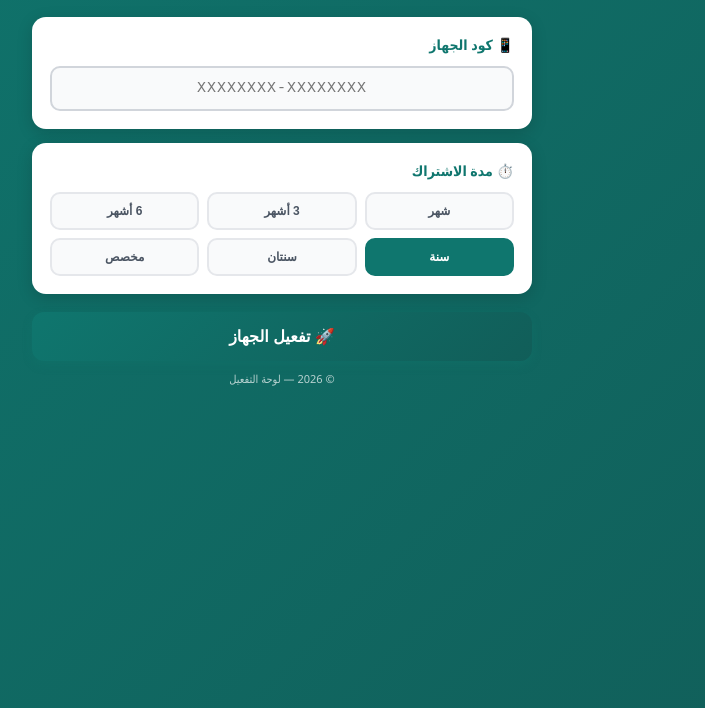
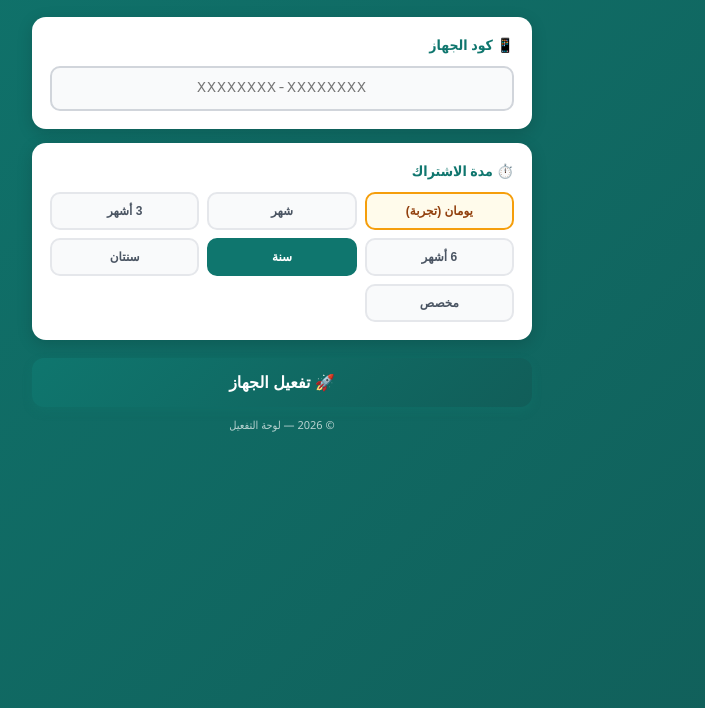
Before and after one commit to alibassam77-cyber/license-admin, a plain HTML site: page index.html in a window 1280 px wide. Shown: the part 92-800 px from the top of the page, without its empty margins (358-1063 px from the left). Drawn offline with Linux system fonts and the light colour scheme.

Commit message:
Update index.html

```diff
--- a/index.html
+++ b/index.html
@@ -46,6 +46,12 @@
     border-color: #0f766e; background: #0f766e; color: white;
   }
   .duration-btn:active { transform: scale(0.95); }
+  .duration-btn.test-mode {
+    border-color: #f59e0b; background: #fffbeb; color: #92400e;
+  }
+  .duration-btn.test-mode.active {
+    background: #f59e0b; color: white;
+  }
   .custom-days { margin-top: 10px; display: none; }
   .custom-days.show { display: block; }
   .custom-days input {
@@ -106,6 +112,7 @@
   <div class="card">
     <h2>⏱️ مدة الاشتراك</h2>
     <div class="durations">
+      <button class="duration-btn test-mode" data-days="2">يومان (تجربة)</button>
       <button class="duration-btn" data-days="30">شهر</button>
       <button class="duration-btn" data-days="90">3 أشهر</button>
       <button class="duration-btn" data-days="180">6 أشهر</button>
@@ -129,17 +136,11 @@
 </div>
 
 <script>
-  // ═══════════════════════════════════════════
-  // ⚙️ الإعدادات
-  // ═══════════════════════════════════════════
   var SERVER_URL = "https://script.google.com/macros/s/AKfycbytPNVifBks_sWEDDz4OztmBSeRAvyPOEliG6qdX4QwpqORY0oSNItWKb78O7_4epDK/exec";
   var ADMIN_KEY = "SM2026-ADMIN-CHANGE-ME";
 
   var selectedDays = 365;
 
-  // ═══════════════════════════════════════════
-  // اختيار المدة
-  // ═══════════════════════════════════════════
   var durationBtns = document.querySelectorAll('.duration-btn');
   for (var i = 0; i < durationBtns.length; i++) {
     durationBtns[i].addEventListener('click', function() {
@@ -167,9 +168,6 @@
     });
   }
 
-  // ═══════════════════════════════════════════
-  // تنسيق الكود
-  // ═══════════════════════════════════════════
   document.getElementById('deviceId').addEventListener('input', function(e) {
     var v = e.target.value.toUpperCase().replace(/[^A-Z0-9]/g, '');
     if (v.length > 8) {
@@ -178,9 +176,6 @@
     e.target.value = v;
   });
 
-  // ═══════════════════════════════════════════
-  // التفعيل (باستخدام iframe — يعمل من ملف محلي)
-  // ═══════════════════════════════════════════
   function activateDevice() {
     var deviceId = document.getElementById('deviceId').value.trim();
     var expiryDiv = document.getElementById('expiryInfo');
@@ -200,11 +195,9 @@
     expiryDiv.classList.remove('show');
     showResult('loading', '⏳ جارٍ إرسال طلب التفعيل...');
 
-    // بناء الرابط
     var url = SERVER_URL + "?action=activate&device_id=" + encodeURIComponent(deviceId) +
               "&days=" + selectedDays + "&admin_key=" + ADMIN_KEY;
 
-    // إرسال الطلب في iframe مخفي
     var iframe = document.createElement('iframe');
     iframe.style.display = 'none';
     iframe.style.width = '0';
@@ -212,11 +205,8 @@
     iframe.src = url;
     document.body.appendChild(iframe);
 
-    // انتظار 5 ثوانٍ ثم عرض النجاح
     setTimeout(function() {
-      try {
-        document.body.removeChild(iframe);
-      } catch (e) {}
+      try { document.body.removeChild(iframe); } catch (e) {}
 
       var expiryDate = new Date();
       expiryDate.setDate(expiryDate.getDate() + selectedDays);
@@ -240,7 +230,6 @@
     resultDiv.innerHTML = message;
   }
 
-  // فحص السيرفر عند الفتح
   window.addEventListener('load', function() {
     console.log('✅ لوحة التفعيل جاهزة');
   });
```
